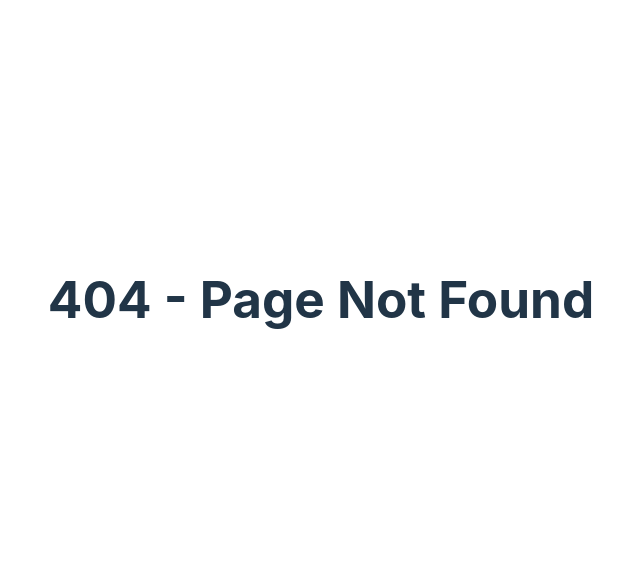
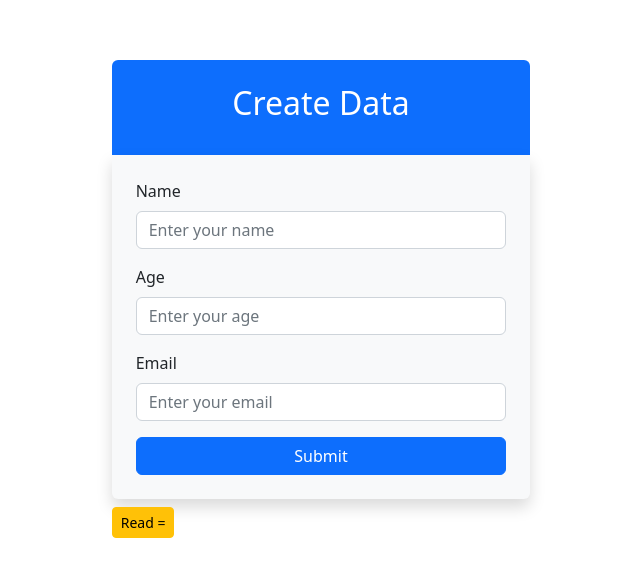
Before and after one commit to Muhammad-Sulman/ReactFirstApp, a React (Vite) app in the folder react-App1.0/: page /crudapp in a window 1280 px wide. Before the commit this address had no page. Shown: the part 101-678 px from the top of the page, without its empty margins (319-959 px from the left). Built offline with nearby package versions, Linux system fonts and the light colour scheme.

Commit message:
Curd Application

```diff
--- a/react-App1.0/index.html
+++ b/react-App1.0/index.html
@@ -5,7 +5,7 @@
     <link rel="icon" type="image/svg+xml" href="/vite.svg" />
     <meta name="viewport" content="width=device-width, initial-scale=1.0" />
     <title>Vite + React</title>
-    <!-- <link href="https://cdn.jsdelivr.net/npm/bootstrap@5.2.3/dist/css/bootstrap.min.css" rel="stylesheet" integrity="sha384-rbsA2VBKQhggwzxH7pPCaAqO46MgnOM80zW1RWuH61DGLwZJEdK2Kadq2F9CUG65" crossorigin="anonymous"> -->
+    <link href="https://cdn.jsdelivr.net/npm/bootstrap@5.2.3/dist/css/bootstrap.min.css" rel="stylesheet" integrity="sha384-rbsA2VBKQhggwzxH7pPCaAqO46MgnOM80zW1RWuH61DGLwZJEdK2Kadq2F9CUG65" crossorigin="anonymous">
   </head>
   <body>
     <div id="root"></div>
--- a/react-App1.0/src/App.jsx
+++ b/react-App1.0/src/App.jsx
@@ -1,4 +1,4 @@
-import './App.css';
+// import './App.css';
 // import { Routes, Route, useNavigate } from 'react-router-dom';
 import { Routes, Route } from 'react-router-dom';
 // import Home from './components/Home';
@@ -23,6 +23,9 @@ import ReducesHook from './components/ReducesHook';
 import FetchApi from './components/FetchApi';
 import GetAxios from './components/GetAxios';
 import PostAxios from './components/PostAxios';
+import CrudApp from './components/CrudApp';
+import Read from './components/Read';
+import Edit from './components/Edit';
 // import UseRefHook_Comp from './UseRefHook_Comp';
 // import CallBackRef_Comp from './CallBackRef_Comp';
 // import UnControlled_Comp from './UnControlled_Comp';
@@ -181,6 +184,9 @@ function App() {
             <Route path='/fetchapi'   element={<FetchApi/> } ></Route>
             <Route path='/getaxios' element={<GetAxios/>}  />
             <Route path='/postaxios' element={<PostAxios/>} />
+            <Route path='/crudapp'  element={<CrudApp/>}   />
+            <Route path='/read'    element={<Read/>} ></Route>
+            <Route path='/edit'  element = {<Edit/> } ></Route>
             <Route path='*' element={<PageNotFound/>} />
           </Routes>
           {/* <button type="button" onClick={() => navigate('/about')} >About</button> &nbsp; &nbsp;
--- /dev/null
+++ b/react-App1.0/src/components/CrudApp.jsx
@@ -0,0 +1,73 @@
+import axios from "axios";
+import { useState } from "react"
+import { useNavigate } from "react-router-dom";
+import { Link } from "react-router-dom";
+
+
+function CrudApp() {
+    const [name, setName] = useState("");
+    const [age, setAge] = useState(0);
+    const [email, setEmail] = useState("");
+
+    const navigate = useNavigate();
+
+    const handleSubmit = (e) => {
+        e.preventDefault();
+        axios.post("https://67b6071807ba6e59083f7e1c.mockapi.io/crud", {
+            e_name: name,
+            e_age: age,
+            e_email: email
+        }).then(() => {
+            navigate('/read');
+        }).catch((error) => {
+            console.log(error);
+        })
+    }
+
+    return (
+        <>
+        <div className="container-fluid d-flex justify-content-center align-items-center vh-100">
+        <div className="col-md-6 col-lg-4">
+        <div className="bg-primary p-4 text-center text-white rounded-top">
+            <h2>Create Data</h2>
+
+        </div>
+        <form className="p-4 bg-light rounded-bottom shadow "  onSubmit={handleSubmit}>
+            <div className="mb-3 form-group ">
+            <label htmlFor="name" className="form-label">
+                Name
+            </label>
+            <input type="text" className="form-control" id="name" placeholder="Enter your name" onChange={(e) => setName(e.target.value)} />
+            </div>
+
+            <div className="mb-3 form-group">
+            <label htmlFor="age" className="form-label">
+                Age
+            </label>
+            <input type="number" className="form-control" id="age" placeholder="Enter your age" onChange={(e) => setAge(e.target.value)} />
+            </div>
+
+            <div className="mb-3 form-group">
+            <label htmlFor="email" className="form-label">
+                Email
+            </label>
+            <input type="email" className="form-control" id="email" placeholder="Enter your email" onChange={(e) => setEmail(e.target.value)} />
+            </div>
+
+            <div className="d-grid">
+            <button type="submit" className="btn btn-primary">
+                Submit
+            </button>
+            </div>
+        </form>
+        <div className="mt-2">
+        <Link to={'/read'}> <button className="btn btn-warning btn-sm me-2">   Read  =  </button></Link>
+        </div>
+
+        </div>
+    </div>
+    </>
+    )
+}
+
+export default CrudApp
--- /dev/null
+++ b/react-App1.0/src/components/Edit.jsx
@@ -0,0 +1,74 @@
+import axios from "axios";
+import { useState , useEffect } from "react";
+import { useNavigate } from "react-router-dom";
+
+function Edit() {
+        const [id, setId] = useState(0);
+        const [name, setName] = useState("");
+        const [age, setAge] = useState("");
+        const [email, setEmail] = useState("");
+
+        const navigate = useNavigate();
+
+    useEffect(() => {
+        setId(localStorage.getItem("id"));
+        setName(localStorage.getItem("name"));
+        setAge(localStorage.getItem("age"));
+        setEmail(localStorage.getItem("email"));
+    }, []);
+
+
+    const handleUpdate = (e) => {
+        e.preventDefault();
+        axios.put(`https://67b6071807ba6e59083f7e1c.mockapi.io/crud/${id}`, {
+            e_name: name,
+            e_age: age,
+            e_email: email
+        }).then(() => {
+            navigate('/read');
+        }).catch((error) => {
+            console.log(error);
+        })
+    }
+
+    return (
+        <>
+        <div className="container-fluid d-flex justify-content-center align-items-center vh-100">
+        <div className="col-md-6 col-lg-4">
+        <div className="bg-primary p-4 text-center text-white rounded-top">
+            <h2>Update Data</h2>
+
+        </div>
+        <form className="p-4 bg-light rounded-bottom shadow " onSubmit={handleUpdate} >
+            <div className="mb-3 form-group ">
+            <label htmlFor="name" className="form-label">
+                Name
+            </label>
+            <input type="text" className="form-control" id="name" value={name} onChange={(e) => setName(e.target.value)} placeholder="Enter your name"  />
+            </div>
+
+            <div className="mb-3 form-group">
+            <label htmlFor="age" className="form-label">
+                Age
+            </label>
+            <input type="number" className="form-control" id="age" value={age} onChange={(e) => setAge(e.target.value)} placeholder="Enter your age"  />
+            </div>
+            <div className="mb-3 form-group">
+            <label htmlFor="email" className="form-label">
+                Email
+            </label>
+            <input type="email" className="form-control" id="email" value={email} onChange={(e) => setEmail(e.target.value)} placeholder="Enter your email"   />
+            </div>
+            <div className="d-grid">
+            <button type="submit" className="btn btn-primary">
+                Update
+            </button>
+            </div>
+        </form>
+        </div>
+    </div>
+    </>
+    )
+}
+
+export default Edit
--- /dev/null
+++ b/react-App1.0/src/components/Read.jsx
@@ -0,0 +1,93 @@
+import axios from "axios";
+import { useEffect, useState } from "react"
+import { Link } from "react-router-dom";
+
+
+function Read() {
+
+    const [apiData, setApiData] =  useState([]);
+
+    function handleDelete(id) {
+        axios.delete(`https://67b6071807ba6e59083f7e1c.mockapi.io/crud/${id}`)
+        .then(
+            () => {
+                getData();
+            }
+        ).catch((error) => {
+            console.log(error);
+        })
+    }
+
+    function getData() {
+        axios.get("https://67b6071807ba6e59083f7e1c.mockapi.io/crud").then(
+            (response) => {
+                setApiData(response.data);
+            }
+        ).catch((error) => {
+            console.log(error);
+        })
+    }
+
+    useEffect(() => {
+        getData();
+    }, [])
+
+    function setLocalStorage(id, name, age,email) {
+        localStorage.setItem('id', id);
+        localStorage.setItem('name', name);
+        localStorage.setItem('age', age);
+        localStorage.setItem('email', email);
+    }
+
+    return (
+        <div className="container mt-5">
+        <h2 className="text-center mb-2">User Data</h2>
+        <div className="mb-2">
+            <Link to={'/crudapp'}> <button className="btn btn-primary btn-sm me-2">Create User</button></Link>
+            </div>
+        <table className="table table-bordered table-striped table-hover">
+        <thead className="table-dark">
+            <tr>
+                <th>ID</th>
+                <th>Name</th>
+                <th>Age</th>
+                <th>Email</th>
+                <th>Actions</th>
+            </tr>
+        </thead>
+        <tbody>
+
+            {apiData.map((item) => {
+                return (
+                <>
+                <tr key={item.id}>
+                    <td>{item.id}</td>
+                    <td>{item.e_name}</td>
+                    <td>{item.e_age}</td>
+                    <td>{item.e_email}</td>
+                    <td>
+                        <Link to={'/edit'}>
+                    <button className="btn btn-warning btn-sm me-2" onClick={() => setLocalStorage(item.id, item.e_name, item.e_age, item.e_email) }> Edit </button></Link>
+                    <button
+                        className="btn btn-danger btn-sm"
+                        onClick={() => {
+                                    if (window.confirm("Are you sure to delete the record?")) {
+                                        handleDelete(item.id);
+                                }
+                            }}
+                    >
+                        Delete
+                    </button>
+                    </td>
+                    </tr>
+                </>
+            )
+    })
+}
+            </tbody>
+        </table>
+        </div>
+    )
+}
+
+export default Read
--- a/react-App1.0/src/main.jsx
+++ b/react-App1.0/src/main.jsx
@@ -1,7 +1,7 @@
 import { StrictMode } from 'react'
 import { createRoot } from 'react-dom/client'
 import {BrowserRouter} from 'react-router-dom';
-import './index.css'
+// import './index.css'
 import App from './App.jsx'
 // import User from './User.jsx'
 
```
